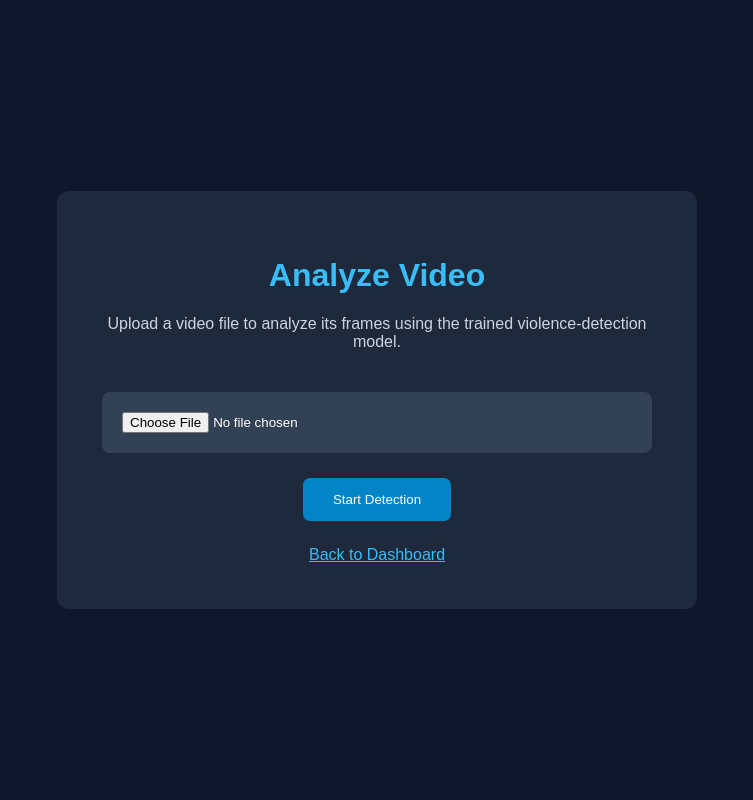
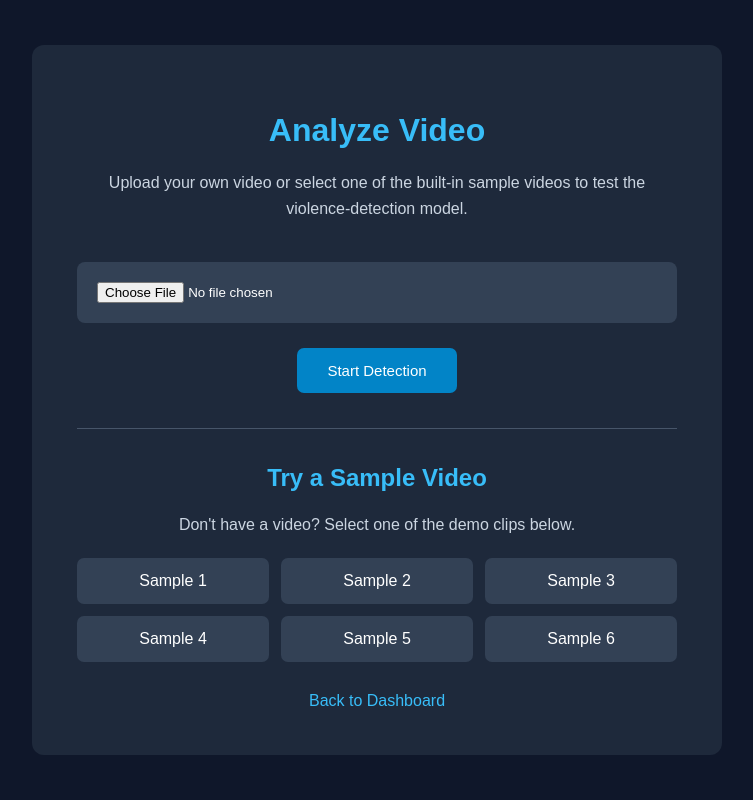
Before and after one commit to ShakamuriHemanth/-Violence-Detection-in-Videos-using-Deep-Learning, a Flask app: page /predictpage in a window 1280 px wide. Shown: the whole page, without its empty margins (263-1016 px from the left). Run offline with Flask 3, Linux system fonts and the light colour scheme.

Commit message:
Update predictpage.html

```diff
--- a/templates/predictpage.html
+++ b/templates/predictpage.html
@@ -3,6 +3,7 @@
 <head>
     <meta charset="UTF-8">
     <meta name="viewport" content="width=device-width, initial-scale=1.0">
+
     <title>Analyze Video | Violence Detection AI</title>
 
     <style>
@@ -18,10 +19,12 @@
             display: flex;
             justify-content: center;
             align-items: center;
+            padding: 40px 20px;
+            box-sizing: border-box;
         }
 
         .upload-box {
-            width: 550px;
+            width: 600px;
             padding: 45px;
             background: #1e293b;
             border-radius: 12px;
@@ -32,8 +35,14 @@
             color: #38bdf8;
         }
 
+        h2 {
+            color: #38bdf8;
+            margin-top: 30px;
+        }
+
         p {
             color: #cbd5e1;
+            line-height: 1.6;
         }
 
         input[type="file"] {
@@ -41,6 +50,7 @@
             padding: 20px;
             margin: 25px 0;
             background: #334155;
+            color: white;
             border-radius: 8px;
             box-sizing: border-box;
         }
@@ -52,12 +62,68 @@
             border: none;
             border-radius: 7px;
             cursor: pointer;
+            font-size: 15px;
         }
 
-        a {
+        button:hover {
+            background: #0369a1;
+        }
+
+        .divider {
+            margin: 35px 0;
+            border: 0;
+            border-top: 1px solid #475569;
+        }
+
+        .sample-grid {
+            display: grid;
+            grid-template-columns: repeat(3, 1fr);
+            gap: 12px;
+            margin-top: 20px;
+        }
+
+        .sample-button {
             display: block;
-            margin-top: 25px;
+            padding: 14px 10px;
+            background: #334155;
+            color: white;
+            text-decoration: none;
+            border-radius: 7px;
+            margin: 0;
+            transition: 0.2s;
+        }
+
+        .sample-button:hover {
+            background: #0284c7;
+        }
+
+        .back-link {
+            display: block;
+            margin-top: 30px;
             color: #38bdf8;
+            text-decoration: none;
+        }
+
+        .back-link:hover {
+            text-decoration: underline;
+        }
+
+        .error {
+            background: #7f1d1d;
+            color: #fecaca;
+            padding: 12px;
+            border-radius: 7px;
+            margin: 20px 0;
+        }
+
+        @media (max-width: 600px) {
+            .sample-grid {
+                grid-template-columns: repeat(2, 1fr);
+            }
+
+            .upload-box {
+                padding: 25px;
+            }
         }
     </style>
 </head>
@@ -71,9 +137,17 @@
         <h1>Analyze Video</h1>
 
         <p>
-            Upload a video file to analyze its frames using the
-            trained violence-detection model.
+            Upload your own video or select one of the built-in
+            sample videos to test the violence-detection model.
         </p>
+
+        {% if error %}
+        <div class="error">
+            {{ error }}
+        </div>
+        {% endif %}
+
+        <!-- Upload your own video -->
 
         <form
             action="/predict"
@@ -94,7 +168,59 @@
 
         </form>
 
-        <a href="/menua">Back to Dashboard</a>
+        <!-- Sample videos -->
+
+        <hr class="divider">
+
+        <h2>Try a Sample Video</h2>
+
+        <p>
+            Don't have a video? Select one of the demo clips below.
+        </p>
+
+        <div class="sample-grid">
+
+            <a
+                href="/predict_sample/p1.mp4"
+                class="sample-button">
+                Sample 1
+            </a>
+
+            <a
+                href="/predict_sample/p2.mp4"
+                class="sample-button">
+                Sample 2
+            </a>
+
+            <a
+                href="/predict_sample/p3.mp4"
+                class="sample-button">
+                Sample 3
+            </a>
+
+            <a
+                href="/predict_sample/p4.mp4"
+                class="sample-button">
+                Sample 4
+            </a>
+
+            <a
+                href="/predict_sample/p5.mp4"
+                class="sample-button">
+                Sample 5
+            </a>
+
+            <a
+                href="/predict_sample/p6.mp4"
+                class="sample-button">
+                Sample 6
+            </a>
+
+        </div>
+
+        <a href="/menua" class="back-link">
+            Back to Dashboard
+        </a>
 
     </div>
 
```
